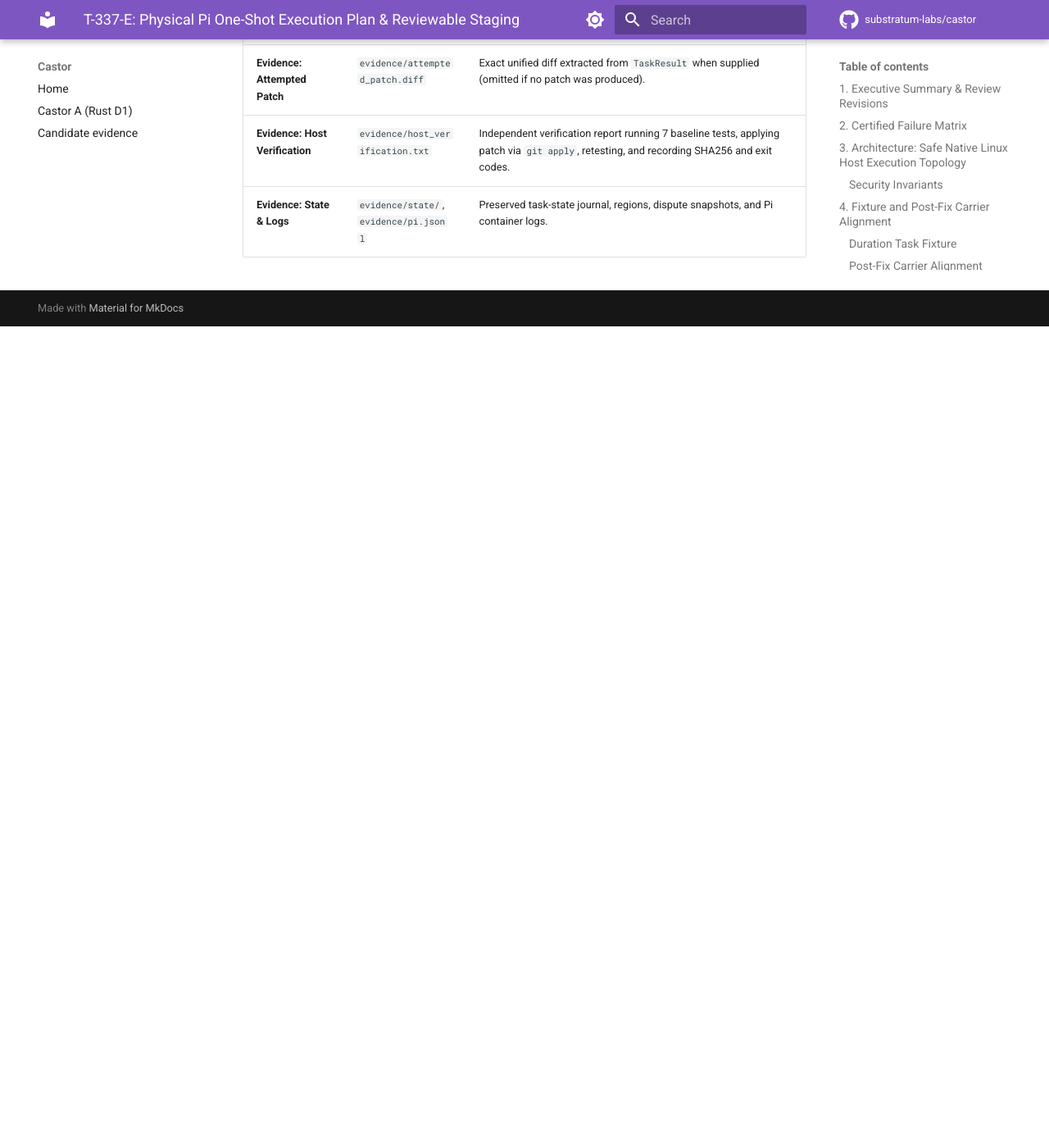
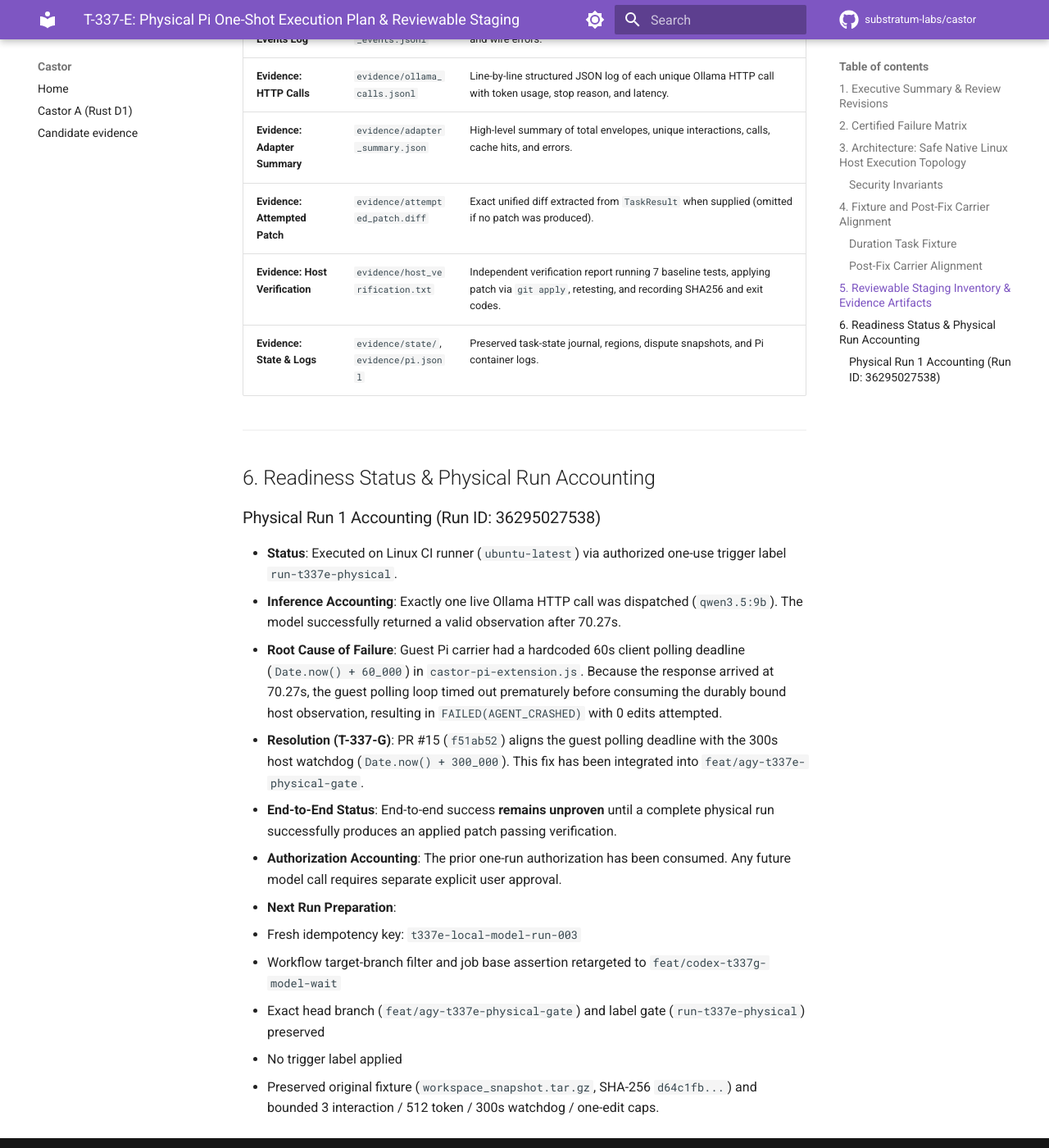
Before and after one commit to substratum-labs/castor, an MkDocs documentation site: the page built from docs/t337e_physical_execution_plan.md, in a window 1280 px wide and 1400 px high, scrolled down 6001 px. Shown: the whole window at 82% size. Built offline with MkDocs 1.6.1 and Material for MkDocs 9.7.7, drawn with Linux system fonts in a browser that asks for light colours; comment, search, counter and statistics services are not loaded; before the commit the page ends 6399 px from its top, so only the background shows below that; some of the changed text lies outside the part shown.

Commit message:
feat(t337e): retarget to feat/codex-t337g-model-wait and stage fresh idempotency key
- Retarget .github/workflows/t337e-physical-gate.yml target-branch filter and job base assertion to feat/codex-t337g-model-wait.
- Keep exact head branch feat/agy-t337e-physical-gate and label gate run-t337e-physical.
- Set fresh task idempotency key t337e-local-model-run-003 across manifest template, runner script, fixture README, and docs.
- Preserve original fixture (workspace_snapshot.tar.gz, SHA-256 d64c1fb...) and bounded 3 interaction / 512 token / 300s watchdog / one-edit caps.
- Update docs/t337e_physical_execution_plan.md to account for first physical run 36295027538 (consumed 1 live call, failed due to 60s guest timeout, T-337-G integrated, end-to-end success unproven).

```diff
--- a/docs/t337e_physical_execution_plan.md
+++ b/docs/t337e_physical_execution_plan.md
@@ -10,6 +10,7 @@ This document incorporates all blocking review findings:
 3. **Audited Host Adapter & Complete Evidence Bundle**: Integrated an audited wrapper (`scripts/audited_adapter_wrapper.mjs`) around the versioned host model adapter to log `adapter_events.jsonl`, count and log each unique Ollama HTTP call in `ollama_calls.jsonl`, enforce bounded `num_predict <= 512`, record stop reasons/usage/latencies, fail closed on evidence write errors before further Ollama HTTP calls, and generate `adapter_summary.json` without logging secrets.
 4. **Independent Post-Run Host Verification**: Post-run verification extracts the baseline fixture to an isolated directory and executes all 7 tests. If `TaskResult` supplies `patch_diff`, exact patch bytes are written directly from Python to `attempted_patch.diff` (avoiding shell substitution or echo newline changes), verified independently with `git apply --check` followed by `git apply` on a fresh extracted snapshot, and retested across all 7 tests, recording all exit codes and SHA digests in `host_verification.txt`. Entire task-state journal, regions, and Pi container logs are preserved. No absent evidence is falsely claimed.
 5. **Clean Working Tree & Isolated Build Artifacts**: Reverted unsolicited `.gitignore` additions; builds use `CARGO_TARGET_DIR` under temp to prevent repository pollution.
+6. **Physical Run 36295027538 Accounting & T-337-G Integration**: First real run `36295027538` used one live model call and failed due to the 60s guest polling timeout (model observation bound at 70.27s). The T-337-G fix aligns guest timeout to the 300s host watchdog and has been integrated into `feat/agy-t337e-physical-gate`. End-to-end success remains unproven; prior one-run authorization is consumed; fresh idempotency key `t337e-local-model-run-003` is prepared.
 
 ---
 
@@ -89,7 +90,7 @@ flowchart TD
 ### Post-Fix Carrier Alignment
 1. Carrier image `substratum/castor-pi-carrier:v1` is built dynamically on the runner from `kernel/carrier/pi`.
 2. Exact carrier image ID (`sha256:...`) is inspected via `docker image inspect`.
-3. Staged manifest `task_manifest.json` is generated with `carrier_base_image: "substratum/castor-pi-carrier:v1@${CARRIER_IMAGE_ID}"` and fresh idempotency key `t337e-local-model-run-002`.
+3. Staged manifest `task_manifest.json` is generated with `carrier_base_image: "substratum/castor-pi-carrier:v1@${CARRIER_IMAGE_ID}"` and fresh idempotency key `t337e-local-model-run-003`.
 
 ---
 
@@ -97,7 +98,7 @@ flowchart TD
 
 | Component / Artifact | Path | Purpose |
 | :--- | :--- | :--- |
-| **Workflow** | `.github/workflows/t337e-physical-gate.yml` | Gated `pull_request: [labeled]` workflow requiring label `run-t337e-physical`. Strictly consumes label before model pull, enforces headroom, installs pinned Ollama v0.34.4, runs host script, and uploads evidence bundle on every outcome. |
+| **Workflow** | `.github/workflows/t337e-physical-gate.yml` | Gated `pull_request: [labeled]` workflow requiring label `run-t337e-physical` and targeting base `feat/codex-t337g-model-wait`. Strictly consumes label before model pull, enforces headroom, installs pinned Ollama v0.34.4, runs host script, and uploads evidence bundle on every outcome. |
 | **Runner Script** | `scripts/run_t337e_physical.sh` | Native Linux host orchestration under `set -euo pipefail`: disk check, binary build under temp target dir, carrier build, manifest staging, Ollama & audited adapter lifecycle, bounded task run, and independent host verification. |
 | **Audited Adapter Wrapper** | `scripts/audited_adapter_wrapper.mjs` | Wrapper around versioned host adapter producing `adapter_events.jsonl`, `ollama_calls.jsonl`, and `adapter_summary.json` without logging secrets, failing closed on evidence write errors. |
 | **Adapter Test Suite** | `scripts/test_audited_adapter.mjs` | 100% mocked offline test suite verifying wrapper event logging, HTTP call logs, bounded num_predict, framed error recording, fail-closed audit error handling, and zero secret leakage. |
@@ -110,3 +111,21 @@ flowchart TD
 | **Evidence: Attempted Patch** | `evidence/attempted_patch.diff` | Exact unified diff extracted from `TaskResult` when supplied (omitted if no patch was produced). |
 | **Evidence: Host Verification** | `evidence/host_verification.txt` | Independent verification report running 7 baseline tests, applying patch via `git apply`, retesting, and recording SHA256 and exit codes. |
 | **Evidence: State & Logs** | `evidence/state/`, `evidence/pi.jsonl` | Preserved task-state journal, regions, dispute snapshots, and Pi container logs. |
+
+---
+
+## 6. Readiness Status & Physical Run Accounting
+
+### Physical Run 1 Accounting (Run ID: 36295027538)
+- **Status**: Executed on Linux CI runner (`ubuntu-latest`) via authorized one-use trigger label `run-t337e-physical`.
+- **Inference Accounting**: Exactly one live Ollama HTTP call was dispatched (`qwen3.5:9b`). The model successfully returned a valid observation after 70.27s.
+- **Root Cause of Failure**: Guest Pi carrier had a hardcoded 60s client polling deadline (`Date.now() + 60_000`) in `castor-pi-extension.js`. Because the response arrived at 70.27s, the guest polling loop timed out prematurely before consuming the durably bound host observation, resulting in `FAILED(AGENT_CRASHED)` with 0 edits attempted.
+- **Resolution (T-337-G)**: PR #15 (`f51ab52`) aligns the guest polling deadline with the 300s host watchdog (`Date.now() + 300_000`). This fix has been integrated into `feat/agy-t337e-physical-gate`.
+- **End-to-End Status**: End-to-end success **remains unproven** until a complete physical run successfully produces an applied patch passing verification.
+- **Authorization Accounting**: The prior one-run authorization has been consumed. Any future model call requires separate explicit user approval.
+- **Next Run Preparation**:
+  - Fresh idempotency key: `t337e-local-model-run-003`
+  - Workflow target-branch filter and job base assertion retargeted to `feat/codex-t337g-model-wait`
+  - Exact head branch (`feat/agy-t337e-physical-gate`) and label gate (`run-t337e-physical`) preserved
+  - No trigger label applied
+  - Preserved original fixture (`workspace_snapshot.tar.gz`, SHA-256 `d64c1fb...`) and bounded 3 interaction / 512 token / 300s watchdog / one-edit caps.
```
Also changed, not shown: fixtures/t337e_duration/README.md (+1 -1 lines), 3 other files.
